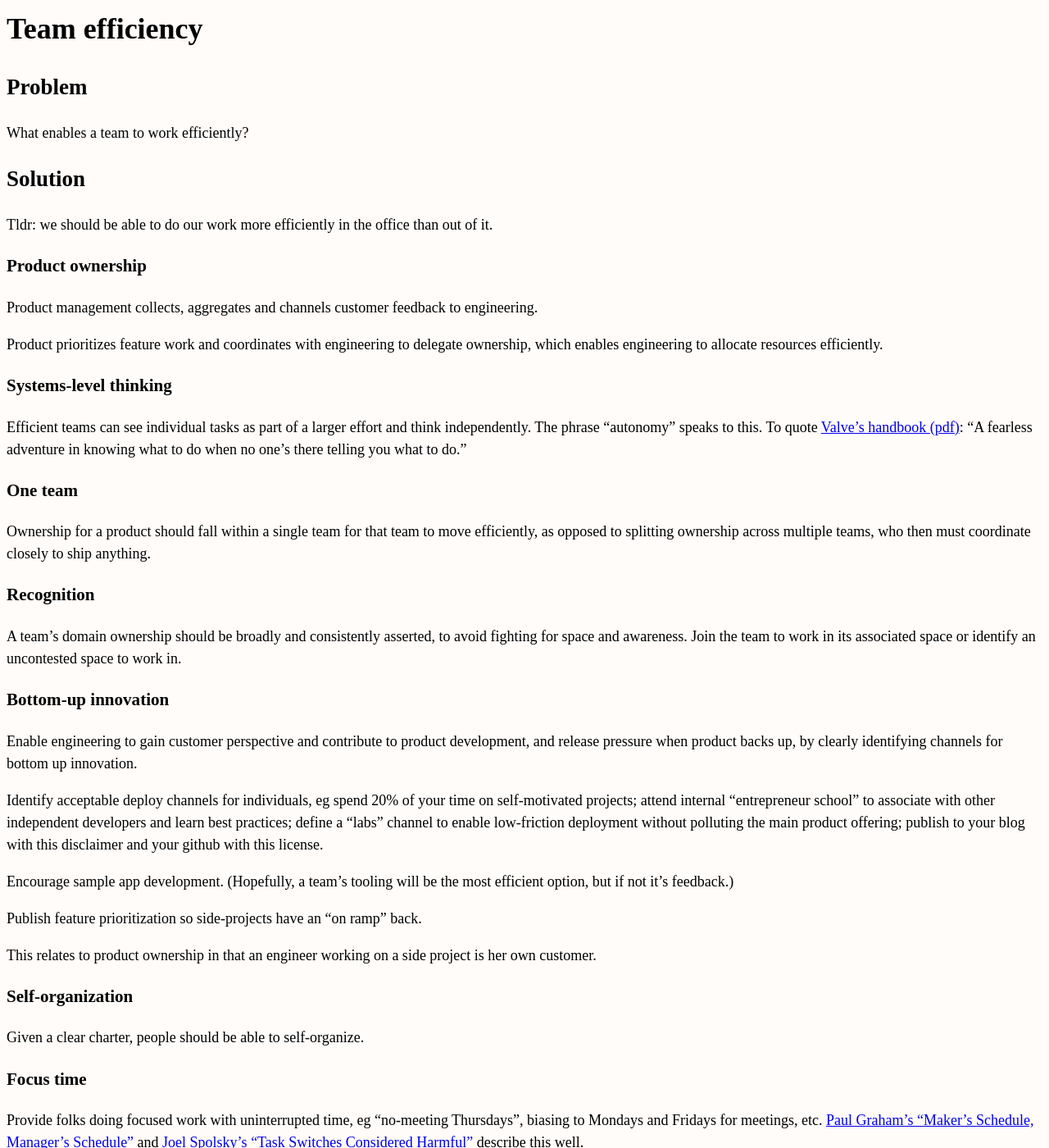
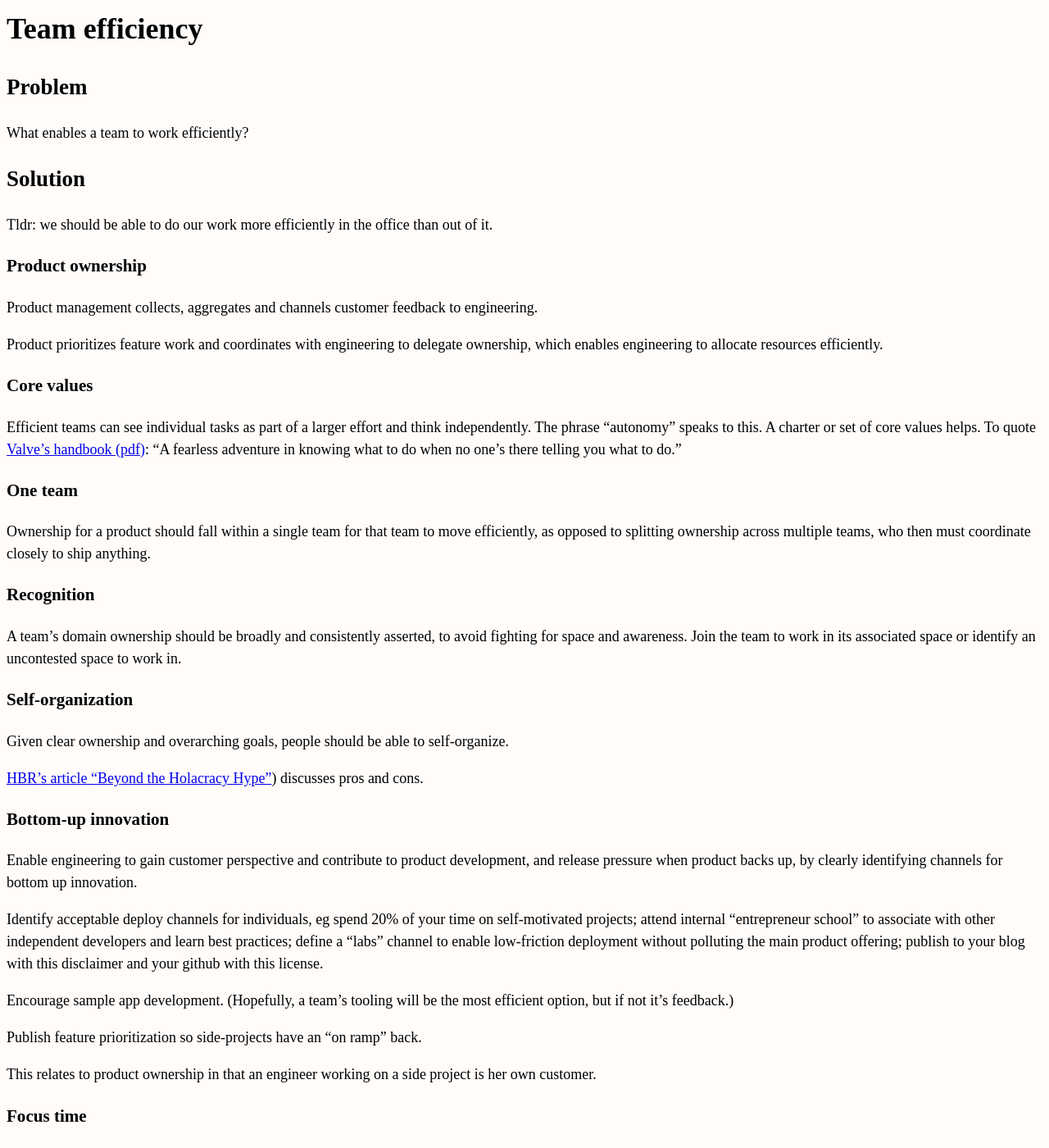
Before and after one commit to erikeldridge/erikeldridge.github.com, a Jekyll site: the page built from _posts/2017-11-01-team-efficiency.md, in a window 1280 px wide and 1400 px high. Shown: the whole window at 82% size. Built offline with Jekyll 4.4.1, drawn with Linux system fonts in a browser that asks for light colours; nearby versions of some CDN libraries.

Commit message:
Update from Forestry.io - Updated 2017-11-01-team-efficiency.md

```diff
--- a/_posts/2017-11-01-team-efficiency.md
+++ b/_posts/2017-11-01-team-efficiency.md
@@ -5,6 +5,7 @@ tags:
 - org
 - team
 - management
+- core-values
 layout: post
 ---
 ## Problem
@@ -21,9 +22,9 @@ Product management collects, aggregates and channels customer feedback to engine
 
 Product prioritizes feature work and coordinates with engineering to delegate ownership, which enables engineering to allocate resources efficiently.
 
-### Systems-level thinking
+### Core values
 
-Efficient teams can see individual tasks as part of a larger effort and think independently. The phrase "autonomy" speaks to this. To quote [Valve's handbook (pdf)](https://steamcdn-a.akamaihd.net/apps/valve/Valve_NewEmployeeHandbook.pdf "Valve's employee handbook"): "A fearless adventure in knowing what to do when no one’s there telling you what to do."
+Efficient teams can see individual tasks as part of a larger effort and think independently. The phrase "autonomy" speaks to this. A charter or set of core values helps. To quote [Valve's handbook (pdf)](https://steamcdn-a.akamaihd.net/apps/valve/Valve_NewEmployeeHandbook.pdf "Valve's employee handbook"): "A fearless adventure in knowing what to do when no one’s there telling you what to do."
 
 ### One team
 
@@ -32,6 +33,12 @@ Ownership for a product should fall within a single team for that team to move e
 ### Recognition
 
 A team's domain ownership should be broadly and consistently asserted, to avoid fighting for space and awareness. Join the team to work in its associated space or identify an uncontested space to work in.
+
+### Self-organization
+
+Given clear ownership and overarching goals, people should be able to self-organize.
+
+[HBR's article "Beyond the Holacracy Hype"](https://hbr.org/2016/07/beyond-the-holacracy-hype (HBR's article "Beyond the Holacracy Hype")) discusses pros and cons.
 
 ### Bottom-up innovation
 
```
Also changed, not shown: other parts of _posts/2017-11-01-team-efficiency.md (+0 -4 lines).
